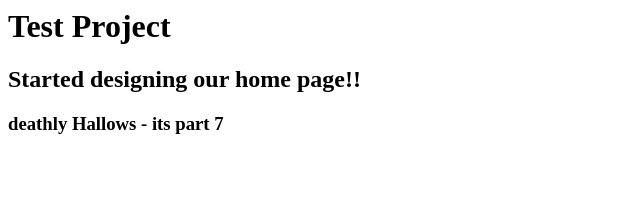
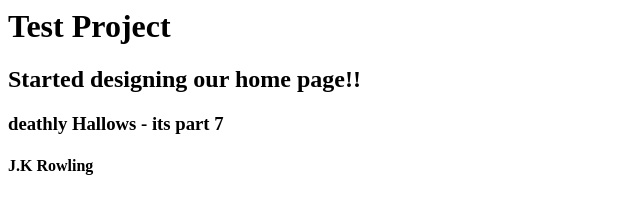
Before and after one commit to msandeep273/Test, a plain HTML site: page index.html in a window 1280 px wide. Shown: the whole page, without its empty margins (0-640 px from the left). Drawn offline with Linux system fonts and the light colour scheme.

Commit message:
H4 Added
Abhi Added h4

```diff
--- a/index.html
+++ b/index.html
@@ -2,4 +2,5 @@
 	<h1>Test Project</h1>
 	<h2>Started designing our home page!!</h2>
 	<h3>deathly Hallows - its part 7</h3>
+	<h4>J.K Rowling</h4>
 </html>
```
